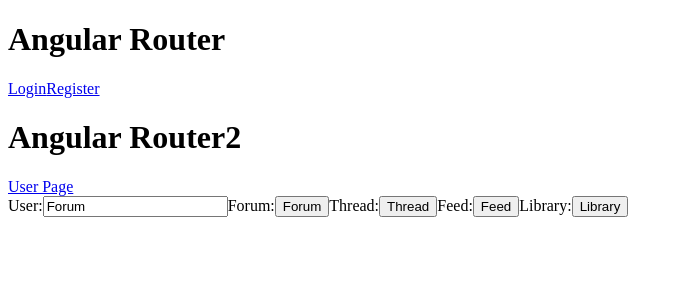
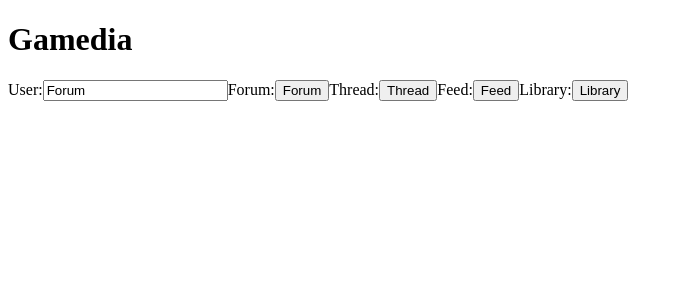
Before and after one commit to TowsonDatabaseProject/Front-endGUICode, an Angular app: page /userpage in a window 1280 px wide. Shown: the top 300 px of the page, without its empty margins (0-683 px from the left). Built offline with nearby package versions, Linux system fonts and the light colour scheme.

Commit message:
Added Html routing components

```diff
--- a/package.json
+++ b/package.json
@@ -25,6 +25,7 @@
     "core-js": "^2.5.4",
     "js-sha512": "^0.8.0",
     "node-modules": "^1.0.1",
+    "npm-install-all": "^1.1.21",
     "rxjs": "~6.3.3",
     "zone.js": "~0.8.26"
   },
--- a/src/app/app.component.html
+++ b/src/app/app.component.html
@@ -1,19 +1,2 @@
 
-
-    <div id="container">
-            <h1>Angular Router</h1>
-            <nav>
-              <a routerLink="/login.component" routerLinkActive="active">Login</a>
-              <a routerLink="/register.component" routerLinkActive="active">Register</a>
-            </nav>
-            <router-outlet></router-outlet>
-
-            <h1>Angular Router2</h1>
-            <nav>
-              <a routerLink="/home.component" routerLinkActive="active">User Page</a>
-            </nav>
-            <router-outlet></router-outlet>
-
-
-    <div id="lower">
-        </div>
+<app-login #login></app-login>
--- a/src/app/app.component.ts
+++ b/src/app/app.component.ts
@@ -1,10 +1,22 @@
 import { Component } from '@angular/core';
+
+// @Component({
+//   selector: 'app-root',
+// })
 
 @Component({
   selector: 'app-root',
   templateUrl: './app.component.html',
-  styleUrls: ['./app.component.css']
+  styleUrls: ['./app.component.css'],
+  template: `
+    <h1>Gamedia</h1>
+            <nav>
+              <a routerLink="/app.component" routerLinkActive="active"></a>
+            </nav>
+            <router-outlet></router-outlet>
+  `
 })
+
 export class AppComponent {
   title = 'DatabaseApp';
 }
--- a/src/app/app.module.ts
+++ b/src/app/app.module.ts
@@ -12,7 +12,7 @@ import { LibraryComponent } from './library/library.component';
 import { UserPageComponent } from './user-page/user-page.component';
 
 const routes = [
-  { path: '', redirectTo: '/login', pathMatch: 'full' },
+  { path: '', redirectTo: '/', pathMatch: 'full' },
   { path: 'login', component: LoginComponent },
   { path: 'register', component: RegisterComponent },
   { path: 'library', component: LibraryComponent },
--- a/src/app/login/login.component.ts
+++ b/src/app/login/login.component.ts
@@ -1,5 +1,7 @@
 import { Component, OnInit } from '@angular/core';
 import { Router, ActivatedRoute } from '@angular/router';
+import { HttpRequest } from '@angular/common/http';
+import { Observable } from 'rxjs';
 
 
 @Component({templateUrl: 'login.component.html'})
@@ -9,6 +11,13 @@ export class LoginComponent implements OnInit {
         private route: ActivatedRoute,
         private router: Router) {}
 
+SGR(name, password) {
+    const request: HttpRequest<string> = new HttpRequest('GET', '/user', JSON.stringify({
+        username: 'username',
+        password: 'password'
+    }));
+}
+
     ngOnInit() {
 
 
```
Also changed, not shown: src/app/login/login.component.html (+1 -1 lines), 1 other file (tests, documents, lock files or other folders).
